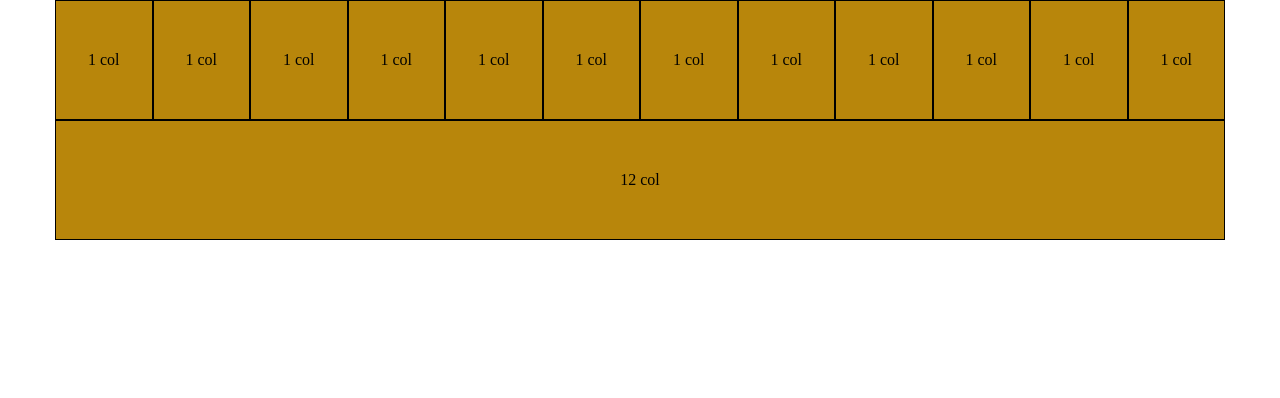
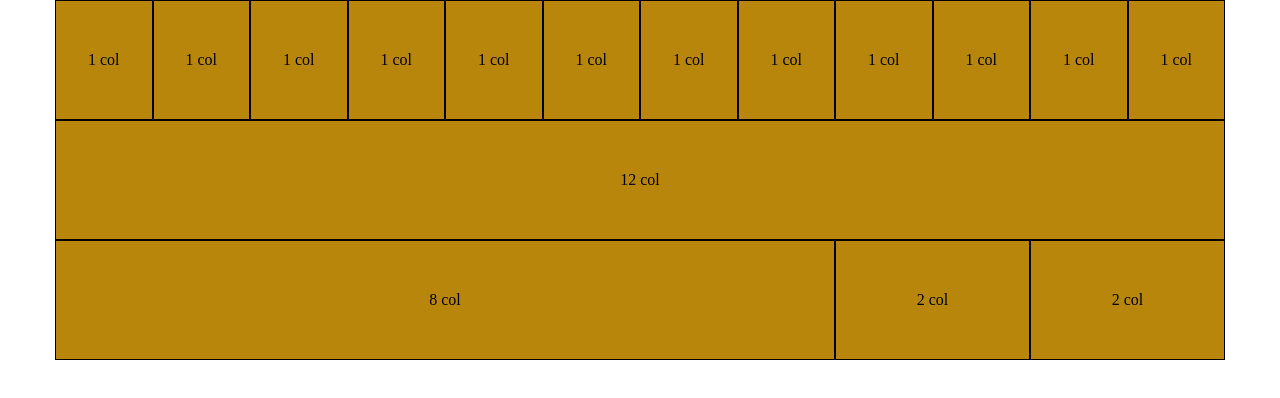
Before and after one commit to francescobiava/html-css-12bool, a plain HTML site: page index.html in a window 1280 px wide. Drawn offline with Linux system fonts and the light colour scheme.

Commit message:
inserita terza riga

```diff
--- a/index.html
+++ b/index.html
@@ -71,6 +71,7 @@
       </div>
     </div>
   </div>
+  <!-- secon row -->
   <div class="container">
     <div class="col-12">
       <div class="content">
@@ -78,5 +79,23 @@
       </div>
     </div>
   </div>
+  <!-- third row -->
+  <div class="container">
+    <div class="col-8">
+      <div class="content">
+        <p>8 col</p>
+      </div>
+    </div>
+    <div class="col-2">
+      <div class="content">
+        <p>2 col</p>
+      </div>
+    </div>
+    <div class="col-2">
+      <div class="content">
+        <p>2 col</p>
+      </div>
+    </div>
+  </div>
 </body>
 </html>
```
